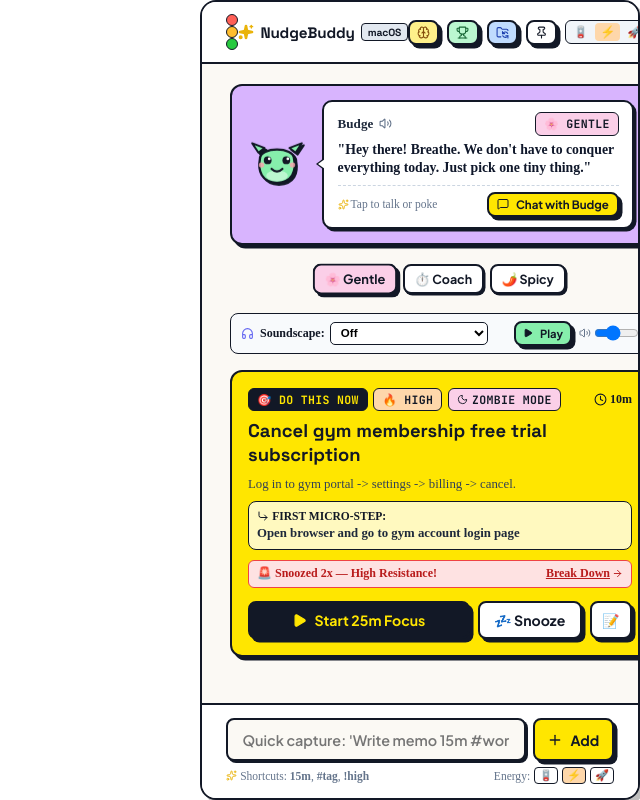
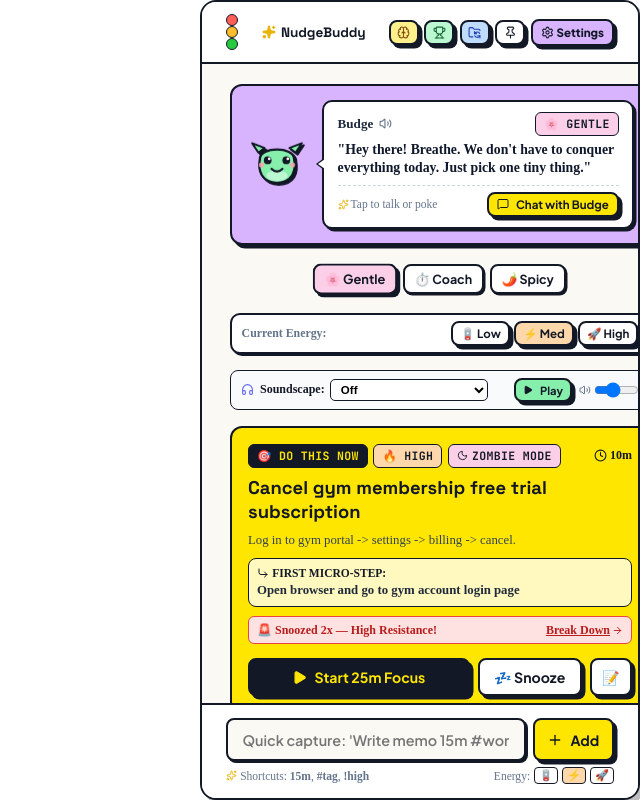
Before and after one commit to janiceho96/nudgebuddy, a React (Vite) app: page / in a window 1280 px wide. Shown: the whole page, without its empty margins (640-1280 px from the left). Built offline with nearby package versions, Linux system fonts and the light colour scheme.

Commit message:
fix(layout): streamline header controls into compact width so Settings button is 100% visible on screen

```diff
--- a/src/App.tsx
+++ b/src/App.tsx
@@ -3,7 +3,7 @@
 import { loadStateFromStorage, saveStateToStorage, clearStateFromStorage } from './core/storage';
 import { getDoThisNowTask } from './core/priorityEngine';
 import { audioEngine } from './core/audioEngine';
-import { HoverHideMode, Task } from './types';
+import { HoverHideMode, Task, EnergyLevel } from './types';
 
 import { MacOSHeader } from './components/Layout/MacOSHeader';
 import { MascotAvatar } from './components/Agent/MascotAvatar';
@@ -135,7 +135,7 @@
 
   return (
     <div
-      className={`app-wrapper ${isWideMode ? 'wide-mode' : ''} mode-${hoverMode} ${isMouseInside ? 'is-mouse-inside' : ''}`}
+      className={`app-wrapper ${isWideMode ? 'wide-mode' : ''} mode-${hoverMode} ${isMouseInside ? 'is-mouse-inside' : ''} ${state.isSettingsOpen ? 'is-settings-open' : ''}`}
       onMouseEnter={handleMouseEnter}
       onMouseLeave={handleMouseLeave}
     >
@@ -291,6 +291,31 @@
               dispatch({ type: 'SET_PERSONA', payload: persona });
             }}
           />
+
+          {/* Energy State Quick Bar */}
+          <div style={{ display: 'flex', alignItems: 'center', justifyContent: 'space-between', background: '#ffffff', border: '2px solid #121826', borderRadius: '10px', padding: '0.35rem 0.6rem', boxShadow: '2px 2px 0px #121826' }}>
+            <span style={{ fontSize: '0.74rem', fontWeight: 800, color: '#64748b' }}>Current Energy:</span>
+            <div style={{ display: 'flex', gap: '4px' }}>
+              {(['low', 'medium', 'high'] as EnergyLevel[]).map((lvl) => (
+                <button
+                  key={lvl}
+                  type="button"
+                  className="nb-btn"
+                  style={{
+                    padding: '0.2rem 0.45rem',
+                    fontSize: '0.72rem',
+                    background: state.settings.userEnergy === lvl ? (lvl === 'low' ? '#fca5a5' : lvl === 'medium' ? '#fed7aa' : '#86efac') : '#ffffff'
+                  }}
+                  onClick={() => {
+                    if (state.settings.soundEnabled) audioEngine.playSfx('pop');
+                    dispatch({ type: 'SET_USER_ENERGY', payload: lvl });
+                  }}
+                >
+                  {lvl === 'low' ? '🪫 Low' : lvl === 'medium' ? '⚡ Med' : '🚀 High'}
+                </button>
+              ))}
+            </div>
+          </div>
 
           {/* Integrated Soundscape Player */}
           <SoundscapePlayer isTimerRunning={state.timer.status === 'running'} />
--- a/src/components/Layout/MacOSHeader.tsx
+++ b/src/components/Layout/MacOSHeader.tsx
@@ -75,20 +75,17 @@
         />
       </div>
 
-      <div className="header-title-badge">
-        <Sparkles size={16} color="#eab308" fill="#eab308" />
-        <span>NudgeBuddy</span>
-        <span style={{ fontSize: '0.65rem', background: '#e2e8f0', padding: '0.1rem 0.35rem', borderRadius: '4px', border: '1px solid #121826' }}>
-          macOS
-        </span>
+      <div className="header-title-badge" style={{ gap: '0.35rem', fontSize: '0.85rem' }}>
+        <Sparkles size={14} color="#eab308" fill="#eab308" />
+        <span style={{ fontWeight: 900 }}>NudgeBuddy</span>
       </div>
 
-      <div className="header-controls">
+      <div className="header-controls" style={{ display: 'flex', alignItems: 'center', gap: '0.35rem' }}>
         {/* Brain Dump Action */}
         <button
           type="button"
           className="nb-btn"
-          style={{ padding: '0.25rem 0.45rem', fontSize: '0.72rem', background: '#fef08a' }}
+          style={{ padding: '0.25rem 0.4rem', fontSize: '0.72rem', background: '#fef08a' }}
           onClick={onOpenBrainDump}
           title="🧠 Open Brain Dump AI Parser"
         >
@@ -99,7 +96,7 @@
         <button
           type="button"
           className="nb-btn"
-          style={{ padding: '0.25rem 0.45rem', fontSize: '0.72rem', background: '#bbf7d0' }}
+          style={{ padding: '0.25rem 0.4rem', fontSize: '0.72rem', background: '#bbf7d0' }}
           onClick={onOpenDailyRecap}
           title="🏆 Daily Recap & Dopamine Badges"
         >
@@ -110,7 +107,7 @@
         <button
           type="button"
           className="nb-btn"
-          style={{ padding: '0.25rem 0.45rem', fontSize: '0.72rem', background: '#bfdbfe' }}
+          style={{ padding: '0.25rem 0.4rem', fontSize: '0.72rem', background: '#bfdbfe' }}
           onClick={onOpenSync}
           title="📂 Sync Markdown / Obsidian / Backups"
         >
@@ -121,80 +118,31 @@
         <button
           type="button"
           className="nb-btn"
-          style={{ padding: '0.25rem 0.45rem', fontSize: '0.72rem', background: modeInfo.bg }}
+          style={{ padding: '0.25rem 0.4rem', fontSize: '0.72rem', background: modeInfo.bg }}
           onClick={onCycleHoverHideMode}
           title={modeInfo.title}
         >
           {modeInfo.icon}
         </button>
 
-        {/* User Energy Switcher */}
-        <div style={{ display: 'flex', gap: '2px', background: '#f1f5f9', border: '1.5px solid #121826', borderRadius: '6px', padding: '2px' }}>
-          <button
-            type="button"
-            title="Low Energy Mode (Zombie 🪫)"
-            style={{
-              background: userEnergy === 'low' ? '#fca5a5' : 'transparent',
-              border: 'none',
-              padding: '2px 5px',
-              borderRadius: '4px',
-              fontSize: '0.75rem',
-              cursor: 'pointer'
-            }}
-            onClick={() => onSetEnergy('low')}
-          >
-            🪫
-          </button>
-          <button
-            type="button"
-            title="Medium Energy Mode (Normal ⚡)"
-            style={{
-              background: userEnergy === 'medium' ? '#fed7aa' : 'transparent',
-              border: 'none',
-              padding: '2px 5px',
-              borderRadius: '4px',
-              fontSize: '0.75rem',
-              cursor: 'pointer'
-            }}
-            onClick={() => onSetEnergy('medium')}
-          >
-            ⚡
-          </button>
-          <button
-            type="button"
-            title="High Energy Mode (Beast 🚀)"
-            style={{
-              background: userEnergy === 'high' ? '#86efac' : 'transparent',
-              border: 'none',
-              padding: '2px 5px',
-              borderRadius: '4px',
-              fontSize: '0.75rem',
-              cursor: 'pointer'
-            }}
-            onClick={() => onSetEnergy('high')}
-          >
-            🚀
-          </button>
-        </div>
-
         {/* Settings button */}
         <button
           type="button"
           className="nb-btn"
           style={{
-            padding: '0.28rem 0.55rem',
+            padding: '0.25rem 0.5rem',
             fontSize: '0.72rem',
             background: '#d8b4fe',
             display: 'flex',
             alignItems: 'center',
-            gap: '4px',
+            gap: '3px',
             cursor: 'pointer'
           }}
           onClick={(e) => {
             e.stopPropagation();
             onOpenSettings();
           }}
-          title="App & Persona Settings"
+          title="⚙️ App Settings"
         >
           <Settings size={13} />
           <span style={{ fontWeight: 800 }}>Settings</span>
```
